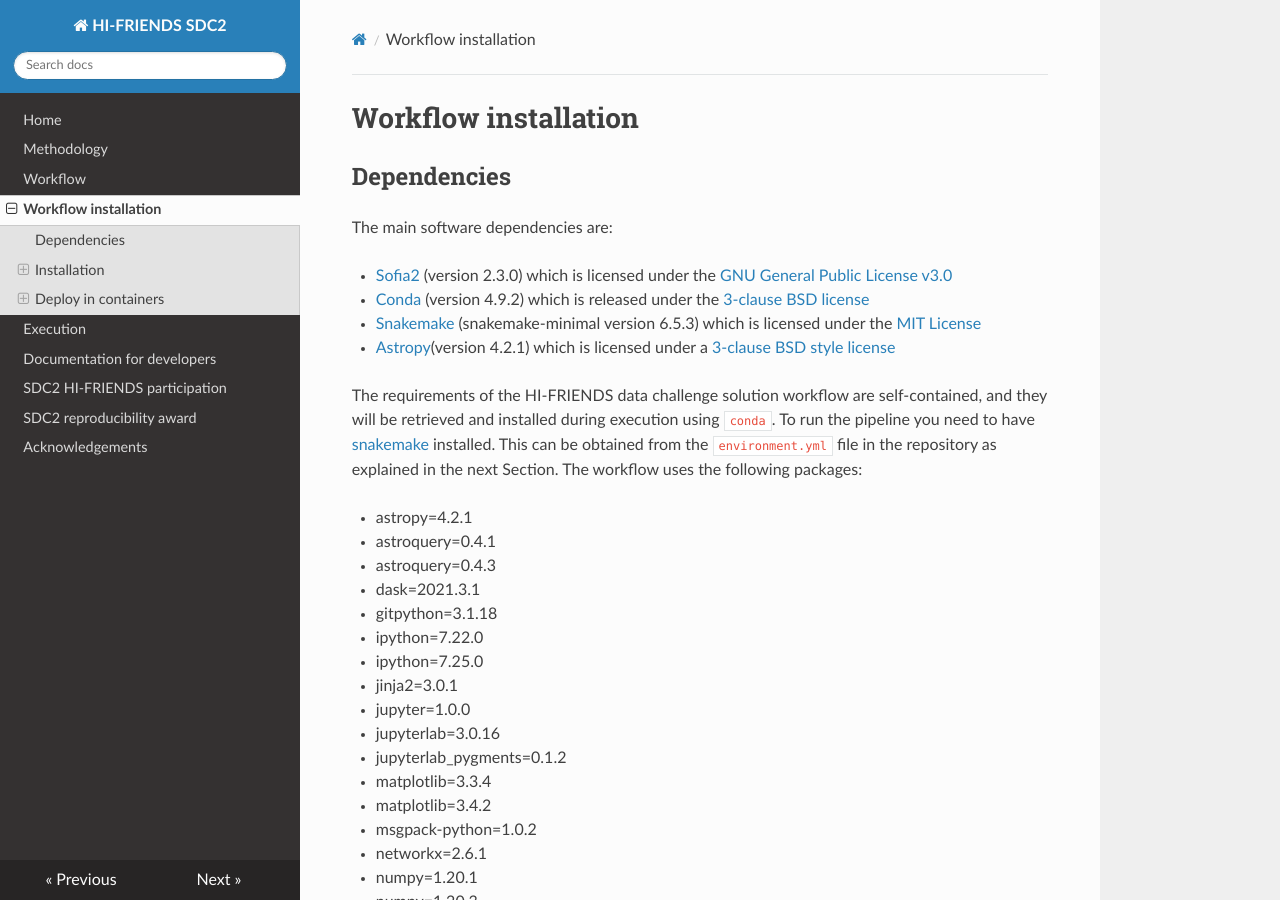
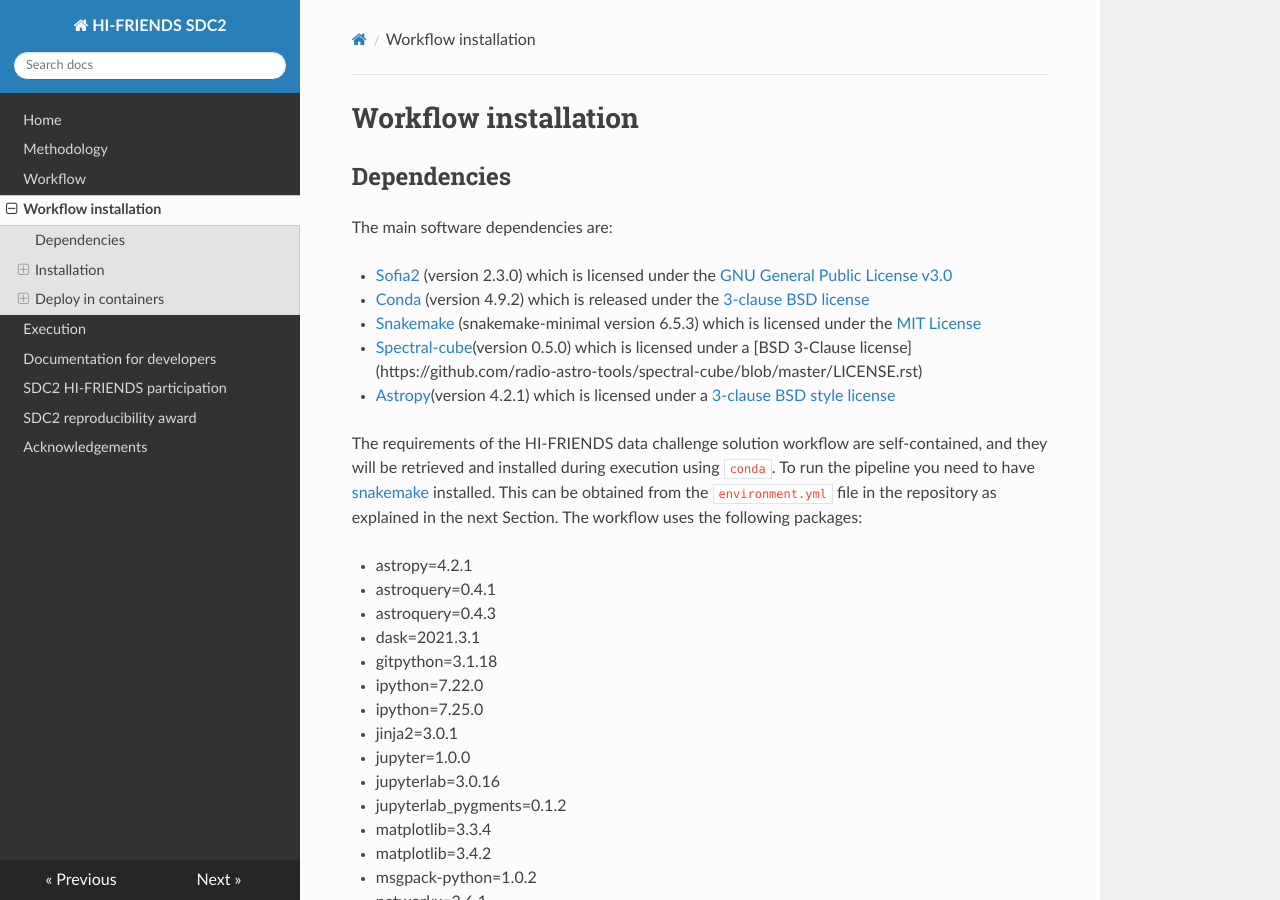
Before and after one commit to HI-FRIENDS-SDC2/hi-friends, an MkDocs documentation site: the page built from docs/installation.md, in a window 1280 px wide and 900 px high. Built offline with MkDocs 1.6.1, drawn with Linux system fonts in a browser that asks for light colours; nearby versions of some CDN libraries.

Commit message:
Add spectral cube license

```diff
--- a/docs/installation.md
+++ b/docs/installation.md
@@ -7,6 +7,7 @@ The main software dependencies are:
 - [Sofia2](https://github.com/SoFiA-Admin/SoFiA-2/) (version 2.3.0) which is licensed under the [GNU General Public License v3.0](https://github.com/SoFiA-Admin/SoFiA-2/blob/master/LICENSE)
 - [Conda](https://repo.anaconda.com/miniconda/Miniconda3-latest-Linux-x86_64.sh) (version 4.9.2) which is released under the [3-clause BSD license](https://docs.conda.io/en/latest/license.html)
 - [Snakemake](https://snakemake.readthedocs.io/en/stable/) (snakemake-minimal version 6.5.3) which is licensed under the [MIT License](https://snakemake.readthedocs.io/en/stable/project_info/license.html)
+- [Spectral-cube](https://spectral-cube.readthedocs.io/en/latest/installing.html#installation)(version 0.5.0) which is licensed under a [BSD 3-Clause license] (https://github.com/radio-astro-tools/spectral-cube/blob/master/LICENSE.rst)
 - [Astropy](https://www.astropy.org)(version 4.2.1) which is licensed under a [3-clause BSD style license](https://docs.astropy.org/en/stable/license.html?highlight=license#astropy-license)
 
 
```
